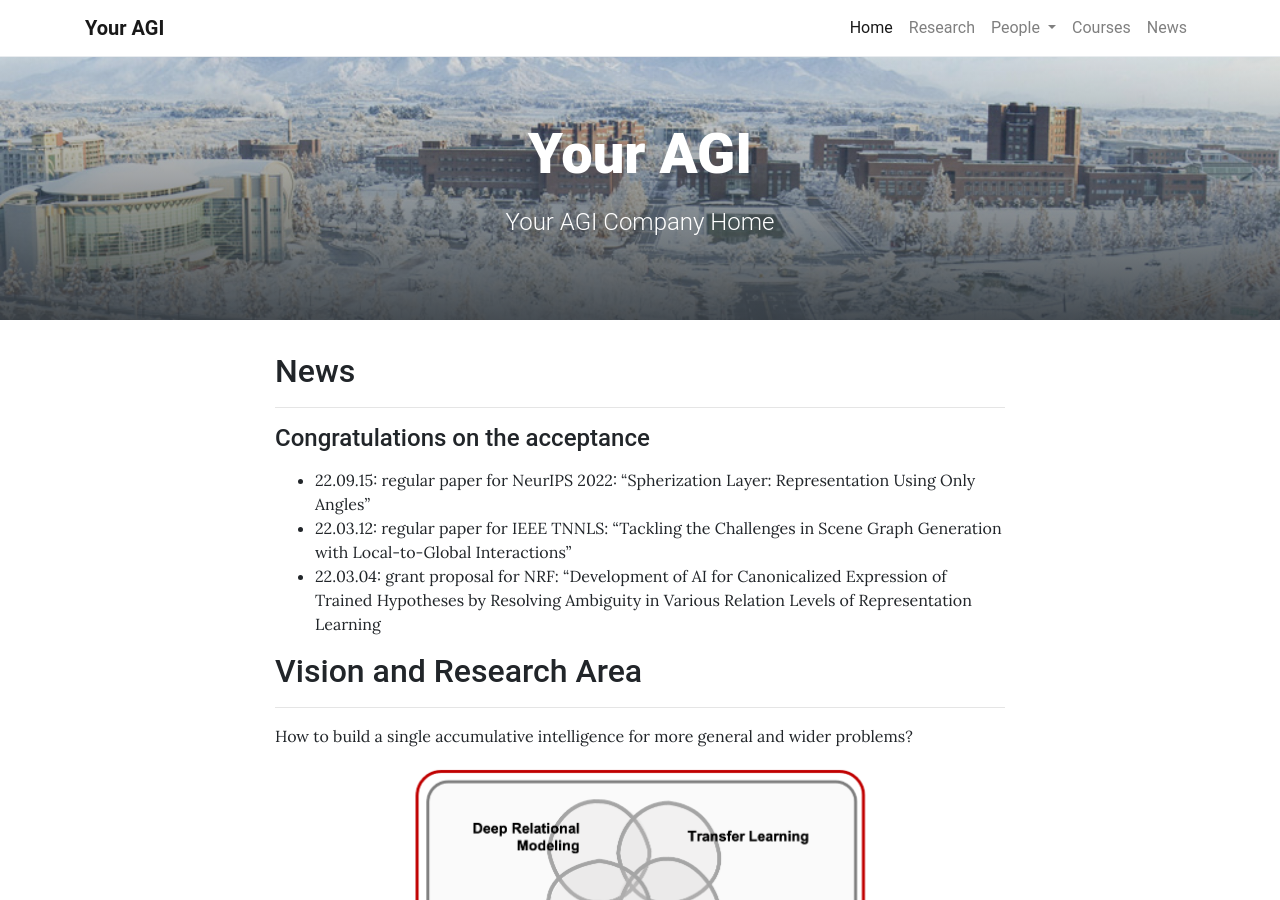
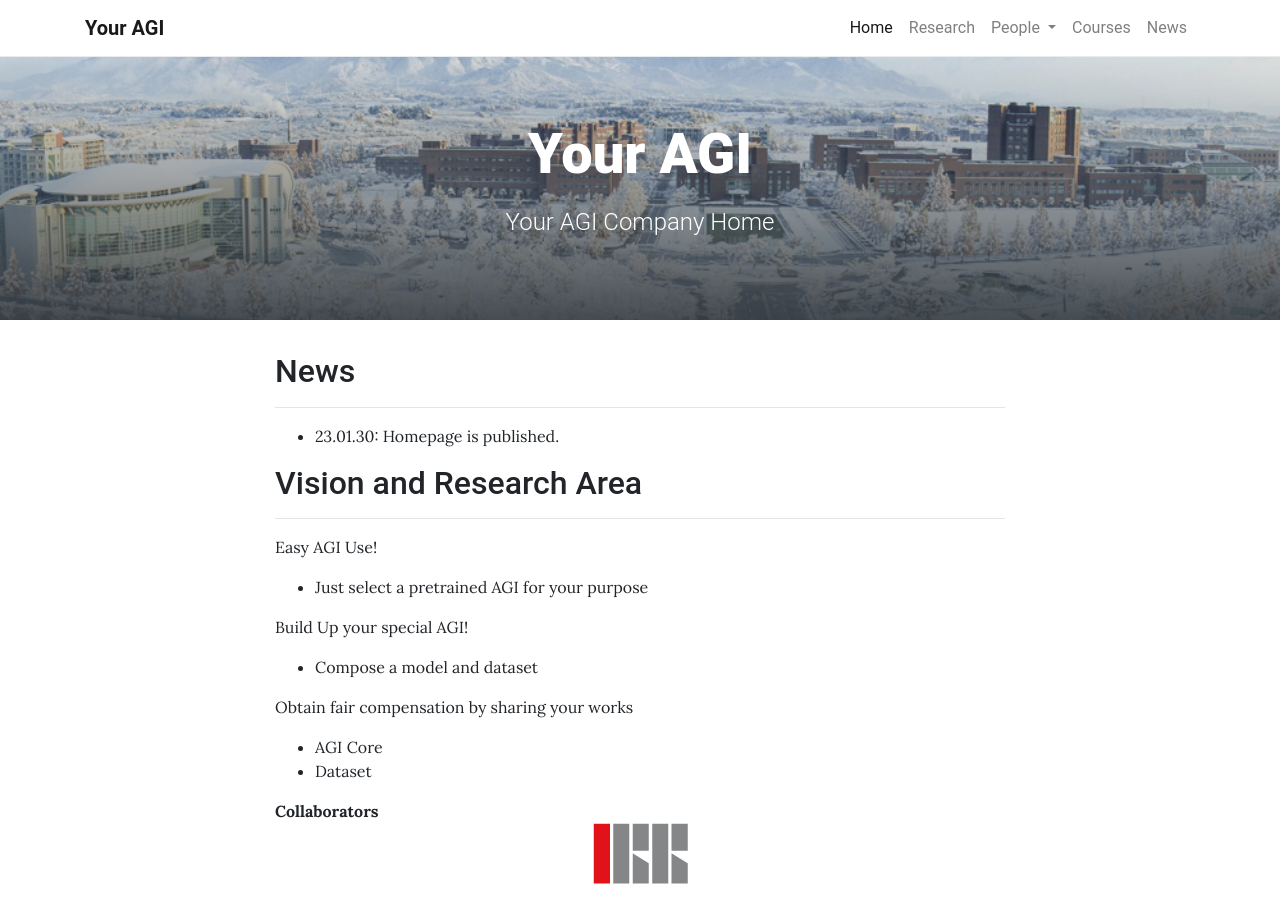
Before and after one commit to youragi/youragi.github.io, a Jekyll site: the page built from pages/home.md, in a window 1280 px wide and 900 px high. Built offline with Jekyll 4.4.1, drawn with Linux system fonts in a browser that asks for light colours; some of the changed text lies outside the part shown.

Commit message:
home_revision

```diff
--- a/pages/home.md
+++ b/pages/home.md
@@ -11,28 +11,20 @@ permalink: /
 ## News
 ---
 <!-- Content here would shop up above your list of posts -->
-#### Congratulations on the acceptance
-- 22.09.15: regular paper for NeurIPS 2022: "Spherization Layer: Representation Using Only Angles"<br/>
-- 22.03.12: regular paper for IEEE TNNLS: "Tackling the Challenges in Scene Graph Generation with Local-to-Global Interactions"<br/>
-- 22.03.04: grant proposal for NRF: "Development of AI for Canonicalized Expression of Trained Hypotheses by Resolving Ambiguity in Various Relation Levels of Representation Learning <br/>
+- 23.01.30: Homepage is published.<br/>
 
 ## Vision and Research Area
 ---
-How to build a single accumulative intelligence for more general and wider problems?
+Easy AGI Use!
+- Just select a pretrained AGI for your purpose
 
-![Main page img](assets/img/Lab_Vision.png)
-*modified at Jun 23, 2021*
+Build Up your special AGI!
+- Compose a model and dataset
+
+Obtain fair compensation by sharing your works
+- AGI Core
+- Dataset
 
 
-## Research Infra
----
-**1. Researchers**
-- 15+ Ph.D, M.Sc. students, and B.Sc. students
-
-**2. Computing Infra**
-- IRR Lab private server room and servers
-- GIST AI Graduate School Servers
-- GIST AI Research Center Servers
-
-**3. Funding**
-![fundings_logo](assets/img/Funding.png)
+**Collaborators**
+![fundings_logo](assets/img/IRR_logo.png)
```
